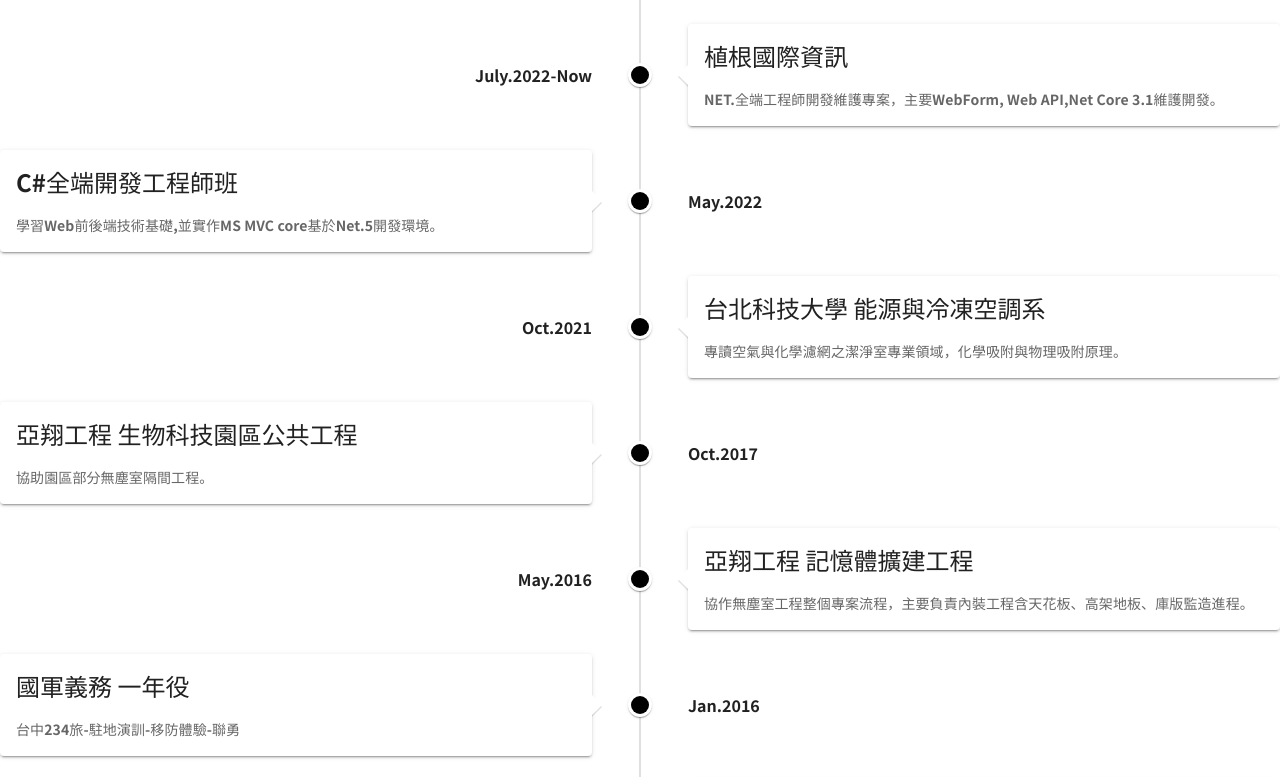
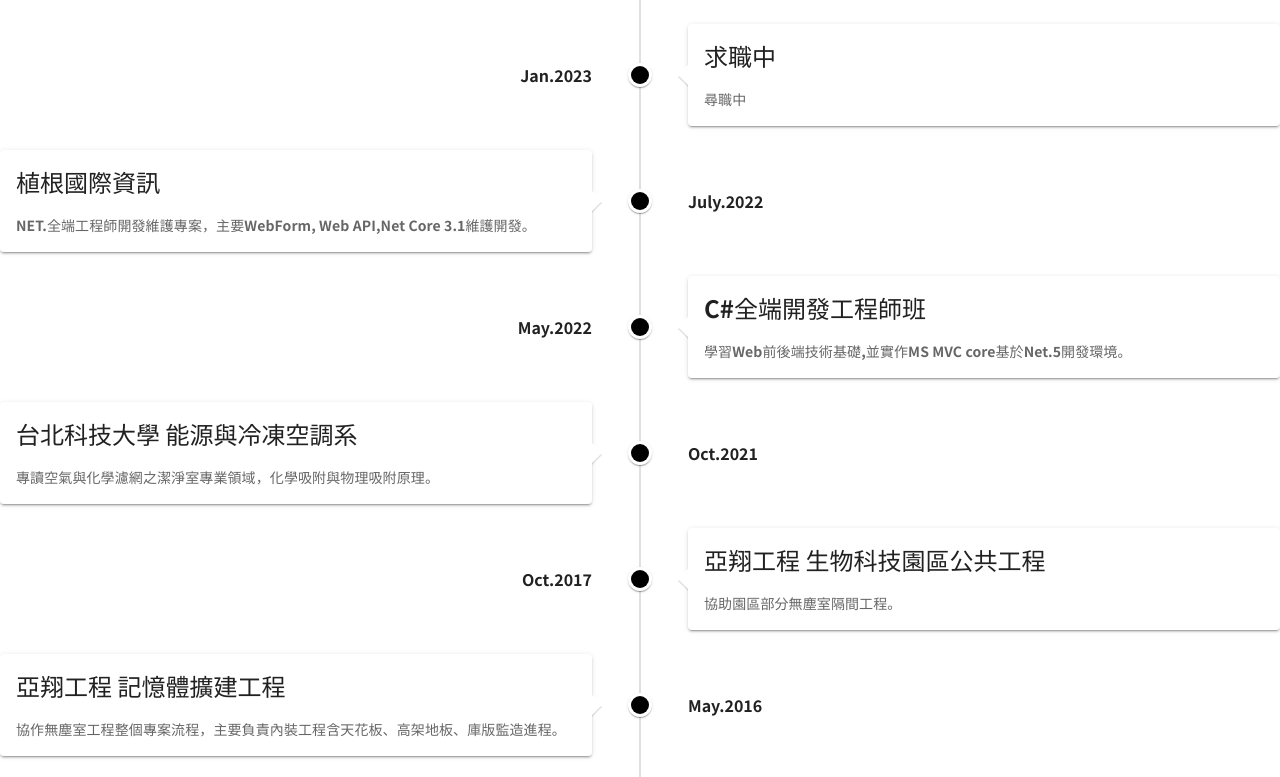
Before and after one commit to t108458055/preViowe, a plain HTML site: page Timeline.html in a window 1280 px wide. Shown: the top 777 px of the page. Drawn offline with nearby package versions, Linux system fonts and the light colour scheme.

Commit message:
Update Timeline.html

```diff
--- a/Timeline.html
+++ b/Timeline.html
@@ -89,8 +89,14 @@
         vuetify: new Vuetify(),
         data() {
             return {
-                nums: [{
-                    yearn: 'July.2022-Now',
+                nums: [
+                {
+                    yearn: 'Jan.2023',
+                    title: '求職中',
+                    content: '尋職中'
+                }
+                ,{
+                    yearn: 'July.2022',
                     title: '植根國際資訊',
                     content: 'NET.全端工程師開發維護專案，主要WebForm, Web API,Net Core 3.1維護開發。'
                 }, {
```
